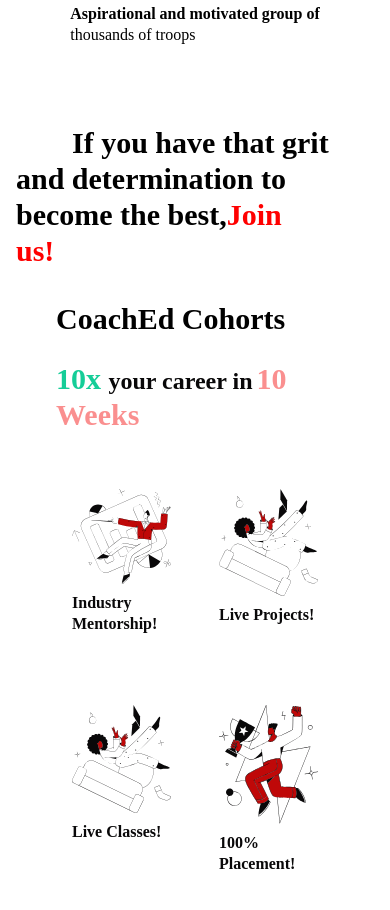
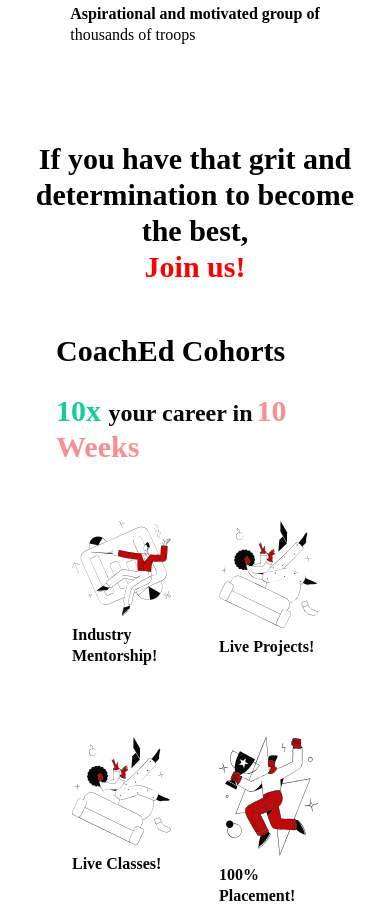
Before and after one commit to tech-coached/coached, a React (Create React App) app: page /students in a window 390 px wide. Shown: the part 1949-2859 px from the top of the page. Built offline with nearby package versions, Linux system fonts and the light colour scheme.

Commit message:
Domain component issue solved

```diff
--- a/src/Components/Domain.jsx
+++ b/src/Components/Domain.jsx
@@ -160,10 +160,13 @@ const Domain = () => {
         </div> */}
       </div>
       <div className='student-process'>
-        <span className='text-3xl font-semibold mx-14 text-center pl-[0]'>
-          If you have that grit and determination to become the best,
-          <span className='text-3xl font-bold text-[red]'>Join us!</span>
-        </span>
+        <div className='domain-title-first'>
+          <span className='text-3xl font-semibold text-center pl-[0]'>
+            If you have that grit and determination to become the best,{' '}
+          </span>
+          <span className='text-3xl font-bold text-[red]'> Join us!</span>
+        </div>
+
         <img src={student8} alt='' className='stud-pocesss-main pt-10' />
         <img src={student9} alt='' className='stud-pocesss-sub pt-10' />
       </div>
--- a/src/Styles/domain.scss
+++ b/src/Styles/domain.scss
@@ -1,18 +1,17 @@
-
-.stud-pocesss-sub{
+.stud-pocesss-sub {
   display: none;
 }
 
 @media only screen and (max-width: 821px) {
- .domain-title{
+  .domain-title {
     display: flex;
     justify-content: center;
     align-items: center;
     flex-direction: column;
   }
- .domain-grid-wrapper{
+  .domain-grid-wrapper {
     grid-template-columns: repeat(1, minmax(0, 1fr));
-  .domain-grid-item{
+    .domain-grid-item {
       display: flex;
       justify-content: center;
       align-items: center;
@@ -20,66 +19,72 @@
     }
   }
 
- .domain-subjects{
+  .domain-subjects {
     display: flex;
     justify-content: center;
     align-items: center;
     flex-direction: column;
-  span{
+    span {
       text-align: center;
     }
   }
 
- .domain-subjects-wrapper{
+  .domain-subjects-wrapper {
     grid-template-columns: repeat(1, minmax(0, 1fr));
     padding-left: 1rem;
     padding-right: 1rem;
   }
-
 }
 
 @media only screen and (max-width: 640px) {
- .domain-title{
+  .domain-title {
     display: flex;
     justify-content: center;
     align-items: center;
     flex-direction: column;
   }
- .domain-grid-wrapper{
+  .domain-grid-wrapper {
     grid-template-columns: repeat(1, minmax(0, 1fr));
-  .domain-grid-item{
+    .domain-grid-item {
       display: flex;
       justify-content: center;
       align-items: center;
       flex-direction: column;
     }
   }
- .domain-subjects{
+  .domain-subjects {
     display: flex;
     justify-content: center;
     align-items: center;
     flex-direction: column;
-  span{
+    span {
       text-align: center;
     }
   }
 
- .domain-subjects-wrapper{
+  .domain-subjects-wrapper {
     grid-template-columns: repeat(1, minmax(0, 1fr));
     padding-left: 1rem;
     padding-right: 1rem;
   }
 
- .student-process{
-  margin-left: 1rem;
-  margin: auto;
+  .student-process {
+    padding: 1rem;
+    text-align: center;
   }
 
- .domain-main-wrapper{
+  .domain-main-wrapper {
     padding: 2rem 1rem;
   }
 
- .stud-pocesss-main{
+  .stud-pocesss-main {
     display: none;
   }
+
+  .domain-title-first {
+    display: flex;
+    justify-content: center;
+    align-items: center;
+    flex-direction: column;
   }
+}
```
Lines whose indentation alone changed are shown as unchanged.
